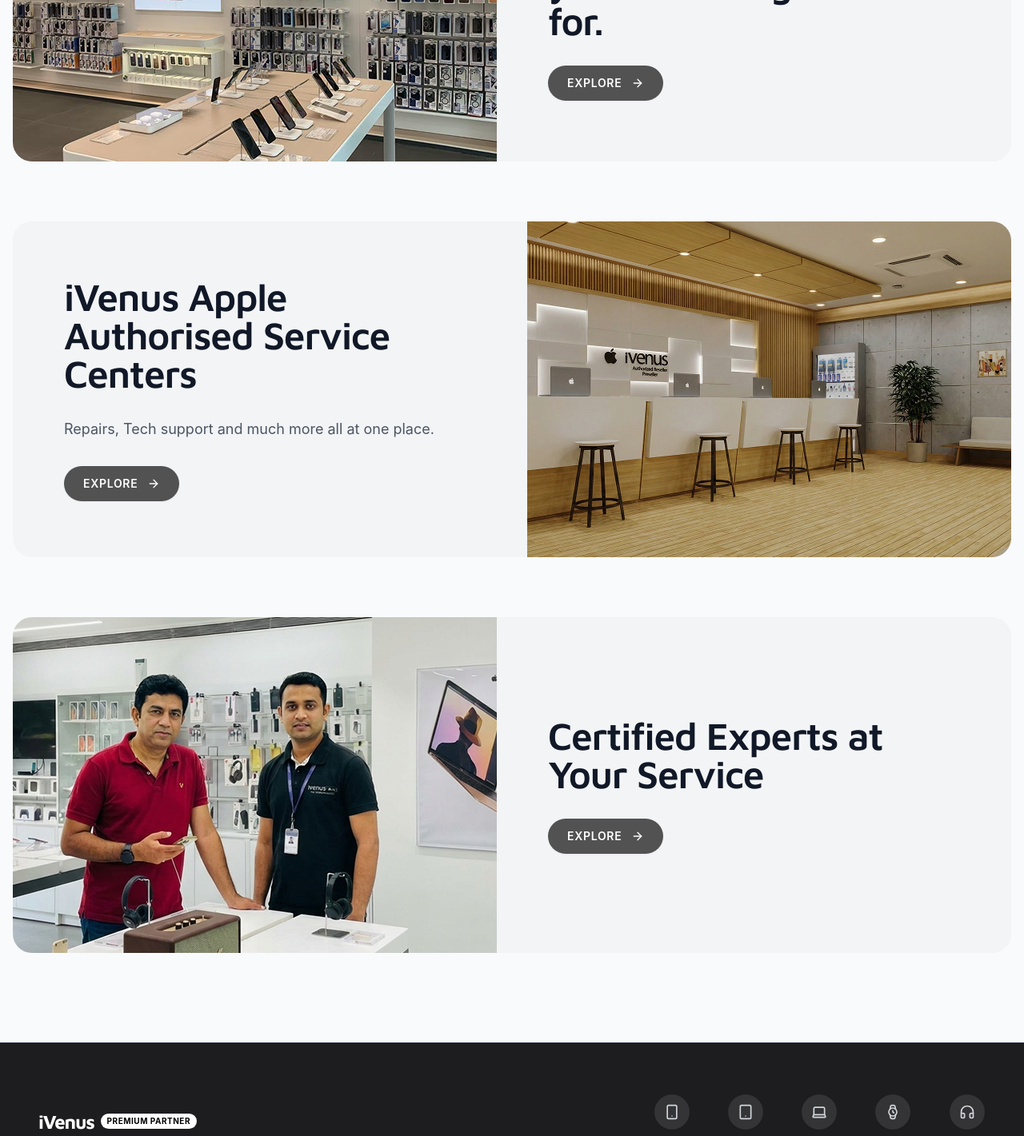
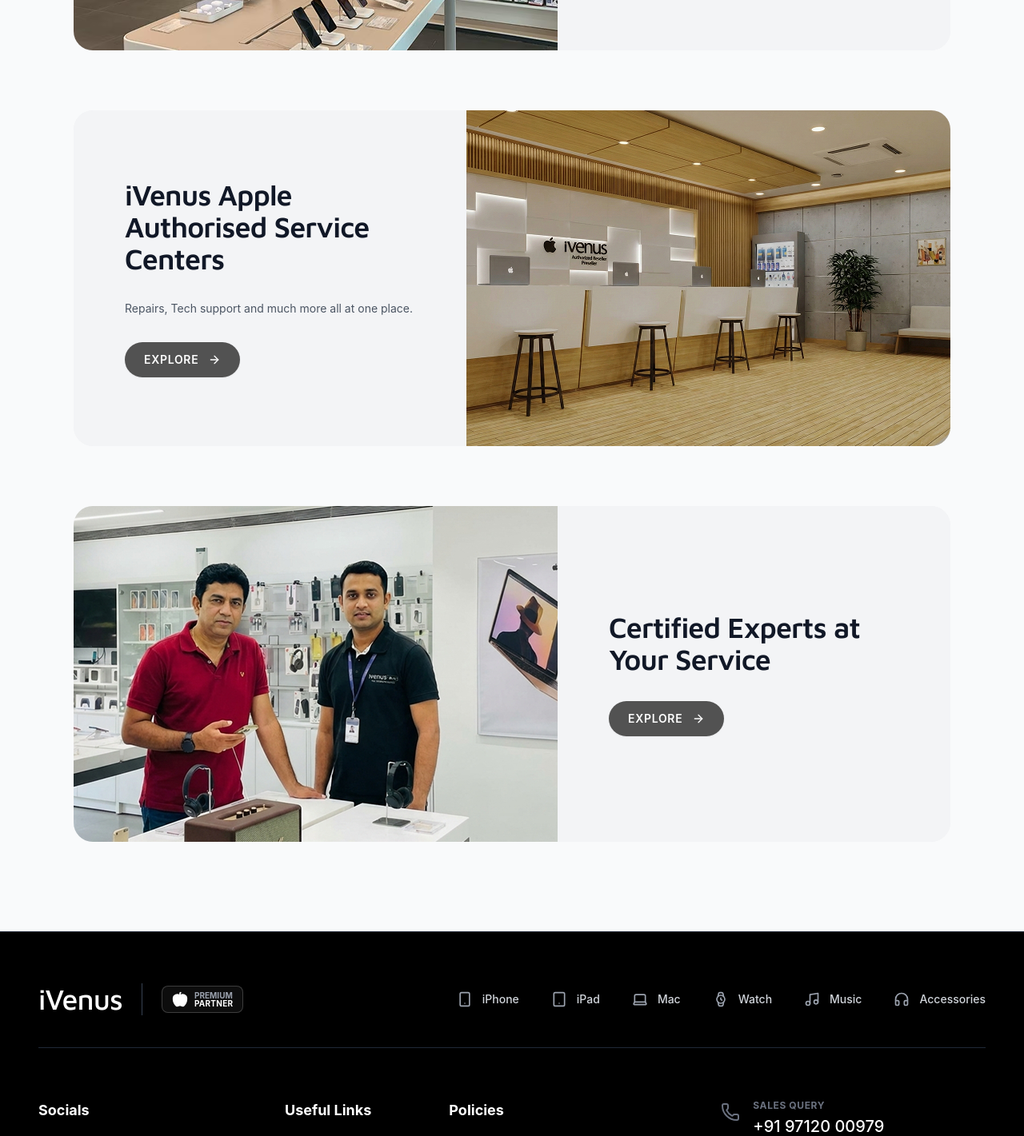
Before and after one commit to netmehul/testvenus, a React (Vite) app: page / in a window 1280 px wide. Shown: the part 2608-4029 px from the top of the page at 80% size. Built offline with nearby package versions, Linux system fonts and the light colour scheme.

Commit message:
Homepage completed

```diff
--- a/src/components/CertifiedExperts.tsx
+++ b/src/components/CertifiedExperts.tsx
@@ -2,8 +2,8 @@
 import ExpertsImg from '../assets/AssetsFromUser/homepage-image/certified-expert-img.png';
 export function CertifiedExperts() {
     return (
-        <section className="w-full">
-            <div className="bg-gray-100 rounded-3xl overflow-hidden flex flex-col md:flex-row h-[420px]">
+        <section className="w-full flex justify-center">
+            <div className="bg-gray-100 rounded-3xl overflow-hidden flex flex-col md:flex-row h-[420px] max-w-[1096px]">
                 {/* Left Image Section */}
                 <div className="w-full md:w-[605px] h-full relative">
                     <img
@@ -16,7 +16,7 @@
 
                 {/* Right Content Section */}
                 <div className="flex-1 flex flex-col justify-center px-12 md:px-16 space-y-8 bg-gray-100">
-                    <h2 className="font-display text-4xl md:text-5xl font-semibold text-gray-900 leading-tight tracking-tight max-w-md">
+                    <h2 className="font-display text-3xl md:text-4xl font-semibold text-gray-900 leading-tight tracking-tight max-w-md">
                         Certified Experts at Your Service
                     </h2>
 
--- a/src/components/FindAccessories.tsx
+++ b/src/components/FindAccessories.tsx
@@ -2,8 +2,8 @@
 import AccessoriesImg from '../assets/AssetsFromUser/homepage-image/find-accesories-image.png';
 export function FindAccessories() {
     return (
-        <section className="w-full">
-            <div className="bg-gray-100 rounded-3xl overflow-hidden flex flex-col md:flex-row h-[420px]">
+        <section className="w-full flex justify-center">
+            <div className="bg-gray-100 rounded-3xl overflow-hidden flex flex-col md:flex-row h-[420px] max-w-[1096px]">
                 {/* Left Image Section */}
                 <div className="w-full md:w-[605px] h-full relative">
                     <img
@@ -17,7 +17,7 @@
 
                 {/* Right Content Section */}
                 <div className="flex-1 flex flex-col justify-center px-12 md:px-16 space-y-8 bg-gray-100">
-                    <h2 className="font-display text-4xl md:text-5xl font-semibold text-gray-900 leading-tight tracking-tight max-w-sm">
+                    <h2 className="font-display text-3xl md:text-4xl font-semibold text-gray-900 leading-tight tracking-tight max-w-sm">
                         Find the accessories you’re looking for.
                     </h2>
 
--- a/src/components/Footer.tsx
+++ b/src/components/Footer.tsx
@@ -1,111 +1,152 @@
-import { Smartphone, Tablet, Laptop, Watch, Headphones, Mail, Phone, CreditCard } from 'lucide-react';
+import {
+    Smartphone,
+    Tablet,
+    Laptop,
+    Watch,
+    Music,
+    Headphones, // Fallback for Accessories if needed, or check for specific icon
+    Phone,
+    Mail,
+    HelpCircle,
+    Instagram,
+    Facebook,
+    Youtube,
+    Linkedin,
+    Apple
+} from 'lucide-react';
 
-const productNav = [
+const topNavItems = [
     { name: 'iPhone', icon: Smartphone },
     { name: 'iPad', icon: Tablet },
     { name: 'Mac', icon: Laptop },
     { name: 'Watch', icon: Watch },
-    { name: 'AirPods', icon: Headphones },
+    { name: 'Music', icon: Music },
+    { name: 'Accessories', icon: Headphones }, // Using Headphones as proxy for Accessories or Cable
 ];
 
-const shopLinks = [
-    'iPhone', 'iPad', 'Mac', 'Watch', 'AirPods', 'Accessories', 'Protection'
+const socialLinks = [
+    { icon: Instagram, href: '#' },
+    { icon: Facebook, href: '#' },
+    { icon: Youtube, href: '#' },
+    { icon: Linkedin, href: '#' },
 ];
 
-const aboutLinks = [
-    'About Us', 'Careers', 'Terms of Service', 'Privacy Policy'
+const usefulLinks = [
+    'About Us', 'Blogs', 'Service Centers', 'Care Plan Coverage', 'FAQs', 'Career Opportunity', 'Student Offer'
+];
+
+const policyLinks = [
+    'Disclaimer Policy', 'Terms and Conditions', 'Cancellation Returns and Refund', 'Shipping and Delivery Policy', 'Privacy Policy', 'Prebooking Terms and Conditions', 'Security'
 ];
 
 export function Footer() {
     return (
-        <footer className="bg-[#1D1D1F] pt-16 pb-8 border-t border-gray-800 text-white">
+        <footer className="bg-black text-white pt-16 pb-8 border-t border-gray-900">
             <div className="max-w-[1400px] mx-auto px-6 lg:px-12">
-                {/* Top Navigation Bar */}
-                <div className="flex flex-col md:flex-row justify-between items-center pb-12 border-b border-gray-800 gap-8">
-                    {/* Logo Placeholder */}
-                    <div className="flex items-center gap-2">
-                        <span className="font-display font-bold text-2xl tracking-tighter text-white">iVenus</span>
-                        <span className="bg-white text-black text-[10px] uppercase font-bold px-2 py-0.5 rounded-full tracking-wider">Premium Partner</span>
+
+                {/* Top Section */}
+                <div className="flex flex-col xl:flex-row justify-between items-center gap-8 pb-10 border-b border-gray-800">
+
+                    {/* Brand / Partner */}
+                    <div className="flex items-center gap-6">
+                        <span className="font-display font-medium text-4xl tracking-tight text-white">iVenus</span>
+                        <div className="hidden sm:block w-px h-10 bg-gray-700"></div>
+                        <div className="border border-white/20 rounded-lg px-3 py-1.5 flex items-center gap-2 bg-white/5">
+                            <Apple className="w-5 h-5 fill-current" />
+                            <div className="flex flex-col leading-none">
+                                <span className="text-[10px] uppercase font-bold text-gray-400">Premium</span>
+                                <span className="text-[10px] uppercase font-bold text-white tracking-wide">Partner</span>
+                            </div>
+                        </div>
                     </div>
 
-                    {/* Product Icons Nav */}
-                    <nav className="flex flex-wrap justify-center gap-8 md:gap-12">
-                        {productNav.map((item) => (
-                            <a key={item.name} href="#" className="flex flex-col items-center gap-2 group">
-                                <div className="bg-white/10 p-3 rounded-full shadow-sm group-hover:bg-white/20 transition-all text-gray-300 group-hover:text-white">
-                                    <item.icon className="w-5 h-5" />
-                                </div>
-                                <span className="text-xs font-semibold text-gray-400 group-hover:text-white transition-colors">{item.name}</span>
+                    {/* Product Nav */}
+                    <nav className="flex flex-wrap justify-center gap-6 sm:gap-10">
+                        {topNavItems.map((item) => (
+                            <a key={item.name} href="#" className="flex items-center gap-3 group">
+                                <item.icon className="w-5 h-5 text-gray-400 group-hover:text-white transition-colors" />
+                                <span className="text-sm font-medium text-gray-300 group-hover:text-white transition-colors">{item.name}</span>
                             </a>
                         ))}
                     </nav>
+
                 </div>
 
-                {/* Main Footer Content */}
-                <div className="grid grid-cols-1 md:grid-cols-12 gap-12 py-12">
+                {/* Main Grid */}
+                <div className="grid grid-cols-1 md:grid-cols-2 lg:grid-cols-12 gap-12 py-16">
 
-                    {/* Column 1: Shop */}
-                    <div className="md:col-span-3">
-                        <h3 className="font-display font-bold text-lg mb-6 text-white">Shop with iVenus</h3>
+                    {/* Socials */}
+                    <div className="lg:col-span-3 space-y-6">
+                        <h3 className="font-bold text-lg text-white">Socials</h3>
+                        <div className="flex gap-4">
+                            {socialLinks.map((social, idx) => (
+                                <a key={idx} href={social.href} className="w-10 h-10 rounded-full bg-white/10 flex items-center justify-center text-white hover:bg-white/20 transition-all border border-white/5">
+                                    <social.icon className="w-5 h-5" />
+                                </a>
+                            ))}
+                        </div>
+                    </div>
+
+                    {/* Useful Links */}
+                    <div className="lg:col-span-2 space-y-6">
+                        <h3 className="font-bold text-lg text-white">Useful Links</h3>
                         <ul className="space-y-3">
-                            {shopLinks.map((link) => (
+                            {usefulLinks.map((link) => (
                                 <li key={link}>
-                                    <a href="#" className="text-gray-400 hover:text-white transition-colors text-sm font-medium">{link}</a>
+                                    <a href="#" className="text-sm text-gray-400 hover:text-white transition-colors">{link}</a>
                                 </li>
                             ))}
                         </ul>
                     </div>
 
-                    {/* Column 2: About */}
-                    <div className="md:col-span-3">
-                        <h3 className="font-display font-bold text-lg mb-6 text-white">About iVenus</h3>
+                    {/* Policies */}
+                    <div className="lg:col-span-3 space-y-6">
+                        <h3 className="font-bold text-lg text-white">Policies</h3>
                         <ul className="space-y-3">
-                            {aboutLinks.map((link) => (
+                            {policyLinks.map((link) => (
                                 <li key={link}>
-                                    <a href="#" className="text-gray-400 hover:text-white transition-colors text-sm font-medium">{link}</a>
+                                    <a href="#" className="text-sm text-gray-400 hover:text-white transition-colors">{link}</a>
                                 </li>
                             ))}
                         </ul>
                     </div>
 
-                    {/* Column 3: Contact */}
-                    <div className="md:col-span-6 bg-white/5 p-8 rounded-2xl border border-white/10">
-                        <h3 className="font-display font-bold text-xl mb-6 text-white">Contact Us</h3>
-                        <div className="grid grid-cols-1 sm:grid-cols-2 gap-8">
+                    {/* Contact */}
+                    <div className="lg:col-span-4 space-y-8 pl-0 lg:pl-8">
 
-                            <div className="space-y-1">
-                                <p className="text-xs font-bold uppercase tracking-wider text-gray-500">Sales Query</p>
-                                <a href="tel:+919712000979" className="flex items-center gap-2 font-display font-bold text-lg text-white hover:text-gray-300 transition-colors">
-                                    <Phone className="w-5 h-5" /> +91 97120 00979
-                                </a>
+                        <div className="flex gap-4 items-start">
+                            <Phone className="w-6 h-6 text-gray-500 mt-1" />
+                            <div>
+                                <p className="text-xs font-bold text-gray-500 uppercase tracking-wider mb-1">Sales Query</p>
+                                <a href="tel:+919712000979" className="text-xl font-medium text-white hover:text-gray-300 transition-colors">+91 97120 00979</a>
                             </div>
+                        </div>
 
-                            <div className="space-y-1">
-                                <p className="text-xs font-bold uppercase tracking-wider text-gray-500">General Query</p>
-                                <a href="mailto:customercare@ivenus.in" className="flex items-center gap-2 font-display font-bold text-lg text-white hover:text-gray-300 transition-colors">
-                                    <Mail className="w-5 h-5" /> customercare@ivenus.in
-                                </a>
+                        <div className="flex gap-4 items-start">
+                            <Mail className="w-6 h-6 text-gray-500 mt-1" />
+                            <div>
+                                <p className="text-xs font-bold text-gray-500 uppercase tracking-wider mb-1">General Query:</p>
+                                <a href="mailto:customercare@ivenus.in" className="text-lg font-medium text-white hover:text-gray-300 transition-colors break-all">customercare@ivenus.in</a>
                             </div>
+                        </div>
 
-                            <div className="space-y-1 sm:col-span-2">
-                                <p className="text-xs font-bold uppercase tracking-wider text-gray-500">Service Query</p>
-                                <a href="#" className="flex items-center gap-2 font-display font-bold text-lg text-white hover:text-gray-300 transition-colors">
-                                    Click here for contact details
-                                </a>
+                        <div className="flex gap-4 items-start">
+                            <HelpCircle className="w-6 h-6 text-gray-500 mt-1" />
+                            <div>
+                                <p className="text-xs font-bold text-gray-500 uppercase tracking-wider mb-1">Service Query</p>
+                                <a href="#" className="text-lg font-medium text-white hover:text-gray-300 transition-colors">Click here for contact details</a>
                             </div>
+                        </div>
 
-                        </div>
                     </div>
 
                 </div>
 
-                {/* Copyright */}
-                <div className="pt-8 border-t border-gray-800 flex flex-col md:flex-row justify-between items-center gap-4 text-sm text-gray-500">
-                    <p>© 2025 iVenus. All Rights Reserved</p>
-                    <div className="flex gap-6">
-                        <CreditCard className="w-6 h-6 opacity-50" />
-                    </div>
+                {/* Bottom Bar */}
+                <div className="pt-8 border-t border-gray-900 text-center">
+                    <p className="text-sm text-gray-500">Copyright©2025 iVenus. All Rights Reserved</p>
                 </div>
+
             </div>
         </footer>
     );
--- a/src/components/ServiceCenters.tsx
+++ b/src/components/ServiceCenters.tsx
@@ -2,14 +2,14 @@
 import ServiceCenterImg from '../assets/AssetsFromUser/homepage-image/ivenus-authorised-service-img.png';
 export function ServiceCenters() {
     return (
-        <section className="w-full">
-            <div className="bg-gray-100 rounded-3xl overflow-hidden flex flex-col md:flex-row h-[420px]">
+        <section className="w-full flex justify-center">
+            <div className="bg-gray-100 rounded-3xl overflow-hidden flex flex-col md:flex-row h-[420px] max-w-[1096px]">
                 {/* Left Content Section */}
                 <div className="flex-1 flex flex-col justify-center px-12 md:px-16 space-y-8 bg-gray-100 order-2 md:order-1">
-                    <h2 className="font-display text-4xl md:text-5xl font-semibold text-gray-900 leading-tight tracking-tight max-w-md">
+                    <h2 className="font-display text-3xl md:text-4xl font-semibold text-gray-900 leading-tight tracking-tight max-w-md">
                         iVenus Apple Authorised Service Centers
                     </h2>
-                    <p className="font-sans text-gray-600 text-base md:text-lg">
+                    <p className="font-sans text-gray-600 text-base md:text-sm">
                         Repairs, Tech support and much more all at one place.
                     </p>
 
--- a/src/components/TrustedBrands.tsx
+++ b/src/components/TrustedBrands.tsx
@@ -43,8 +43,8 @@
                     <div key={index} className="group bg-[#F3F3F3] rounded-2xl overflow-hidden border border-gray-100 hover:shadow-xl hover:shadow-gray-200/50 transition-all duration-300 flex flex-row">
 
                         {/* Text Content */}
-                        <div className="p-8 flex-1 flex flex-col">
-                            <div className="h-8 mb-4">
+                        <div className="p-4 flex-1 flex flex-col max-h-[250px] max-w-[250px] content-center">
+                            <div className="mb-4">
                                 {/* Logo */}
                                 {brand.logoImage ? (
                                     <img src={brand.logoImage} alt={brand.name} className="h-full object-contain" />
@@ -59,7 +59,7 @@
                                 </h3>
                             )}
 
-                            <p className="text-gray-600 mb-6 text-sm leading-relaxed">
+                            <p className="text-gray-600 mb-6 text-sm leading-relaxed line-clamp-2">
                                 {brand.description}
                             </p>
 
```
